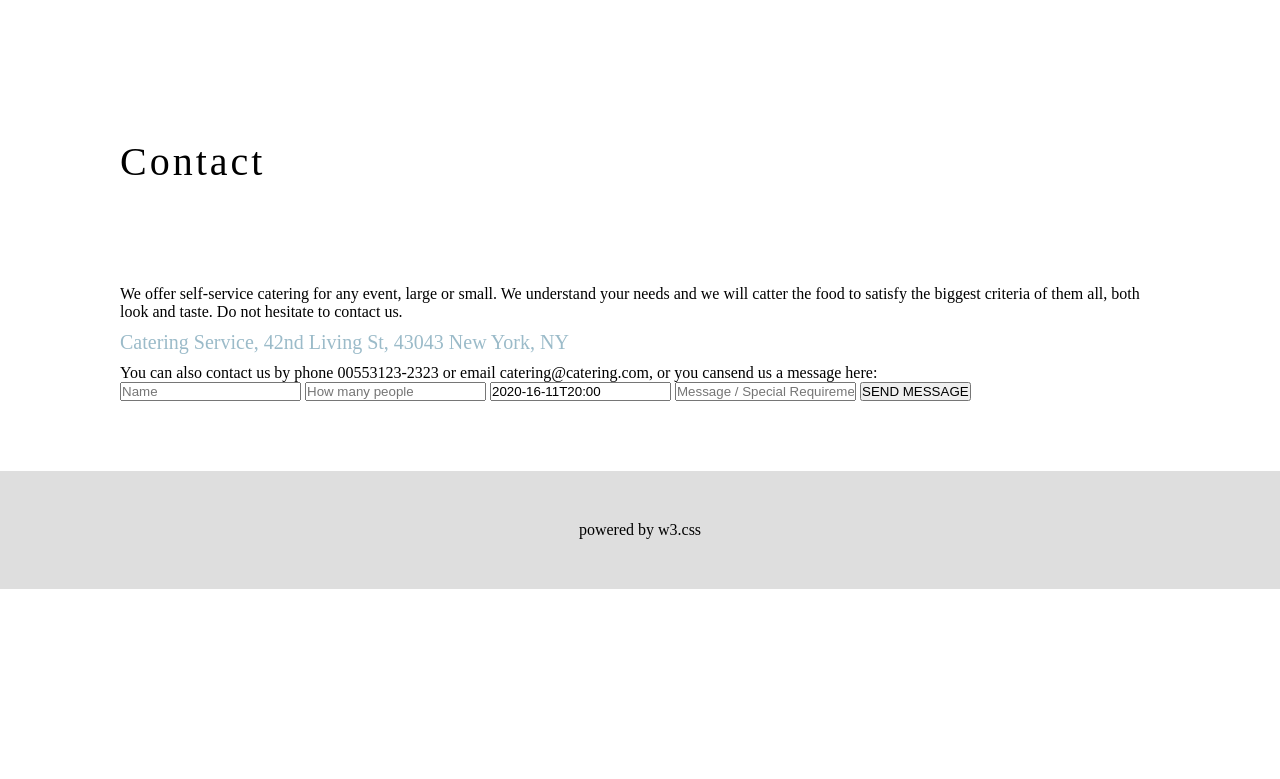
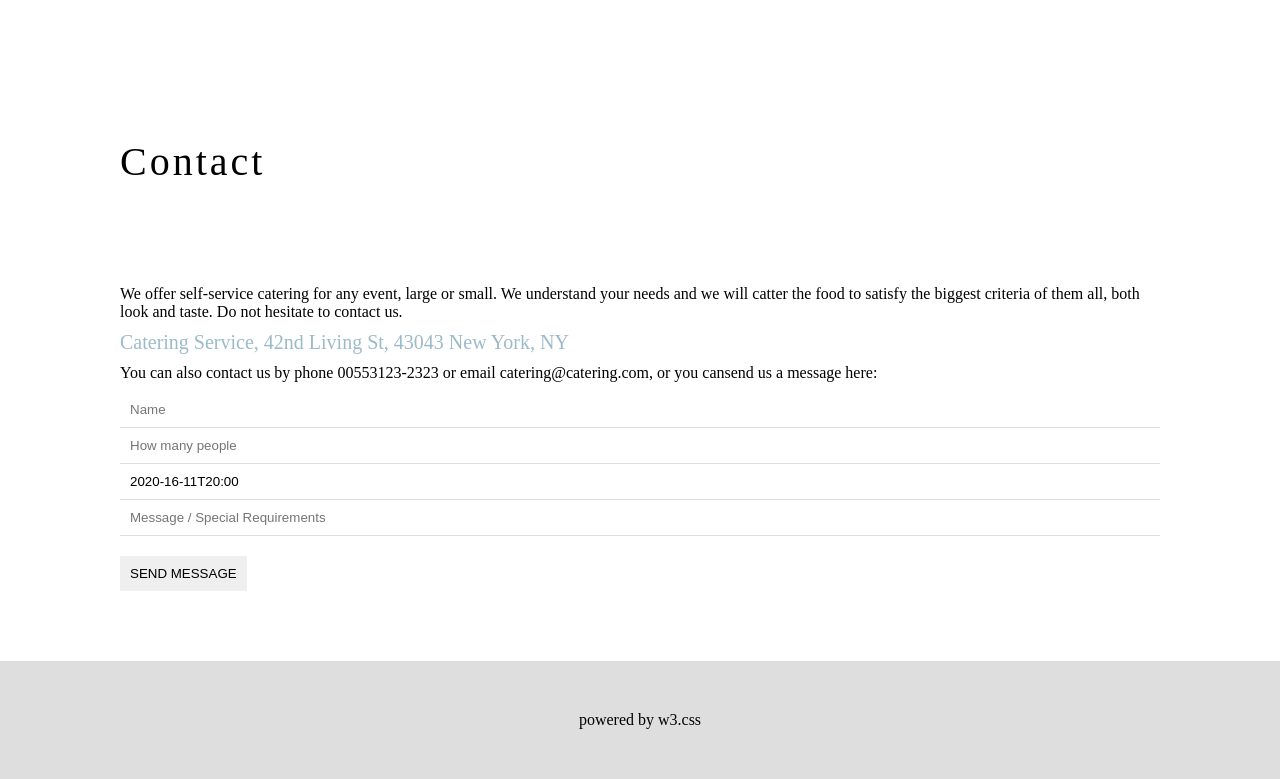
Before and after one commit to Godogani/AvaliacaoWEB, a plain HTML site: page index.html in a window 1280 px wide. Shown: the part 2604-3383 px from the top of the page. Before the commit the page ends 3193 px from the top, so only its background shows below. Drawn offline with Linux system fonts and the light colour scheme.

Commit message:
Update index.html

```diff
--- a/index.html
+++ b/index.html
@@ -84,13 +84,13 @@
             <div class="contact-title">Contact</div>
             <div class="contact-subtitle">We offer self-service catering for any event, large or small. We understand your needs and we will catter the food to satisfy the biggest criteria of them all, both look and taste. Do not hesitate to contact us. </div>
             <span class="contact-item">Catering Service, 42nd Living St, 43043 New York, NY</span>
-            <p>You can also contact us by phone 00553123-2323 or email catering@catering.com, or you cansend us a message here: </p>
+            <span class="contact-subtitle">You can also contact us by phone 00553123-2323 or email catering@catering.com, or you cansend us a message here: </span>
             <form>
-                <input type="text" placeholder="Name" class="message" />
-                <input type="number" placeholder="How many people" class="message" />
-                <input type="datetime" value="2020-16-11T20:00" />
-                <input type="text" placeholder="Message / Special Requirements" class="message" />
-                <input type="submit" value="SEND MESSAGE" />
+                <input class="contact-input" type="text" placeholder="Name" class="message" />
+                <input class="contact-input" type="number" placeholder="How many people" class="message" />
+                <input class="contact-input" type="datetime" value="2020-16-11T20:00" />
+                <input class="contact-input" type="text" placeholder="Message / Special Requirements" class="message" />
+                <input class="message-submit" type="submit" value="SEND MESSAGE" />
             </form>
         </div>
         <footer>
```
